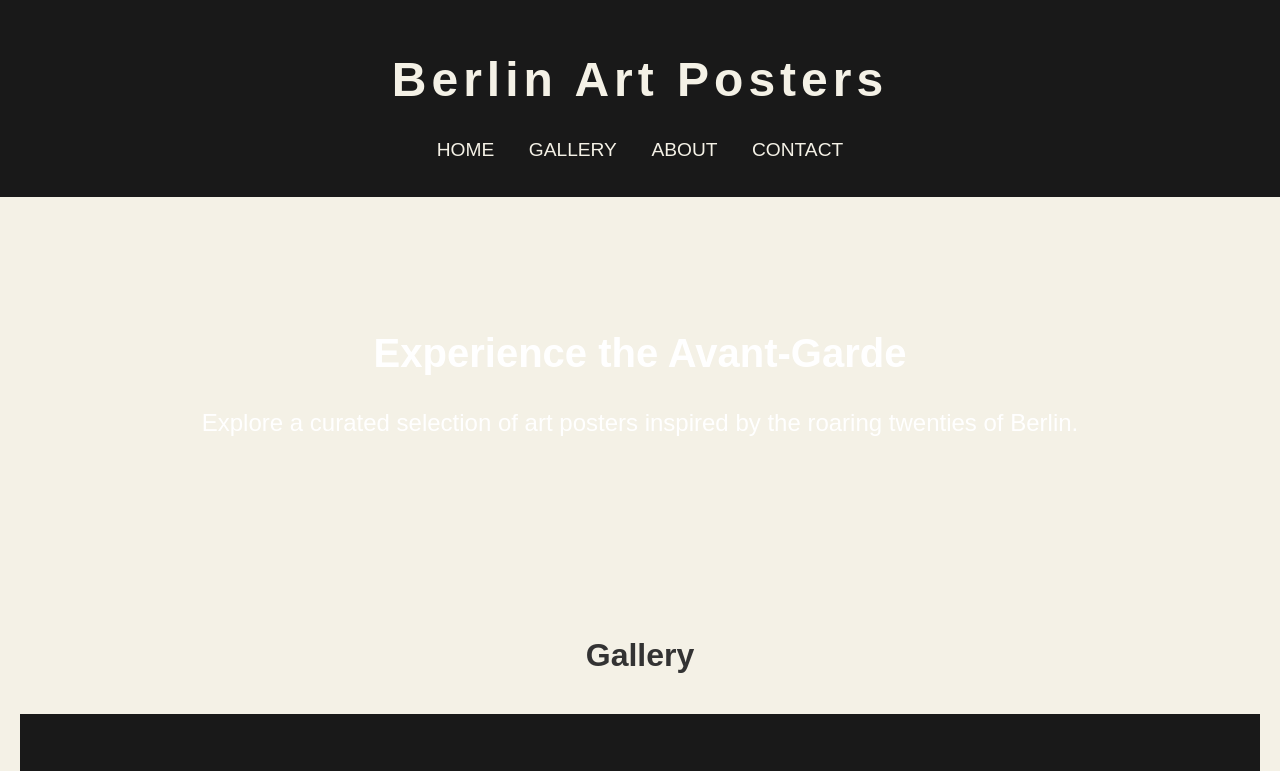
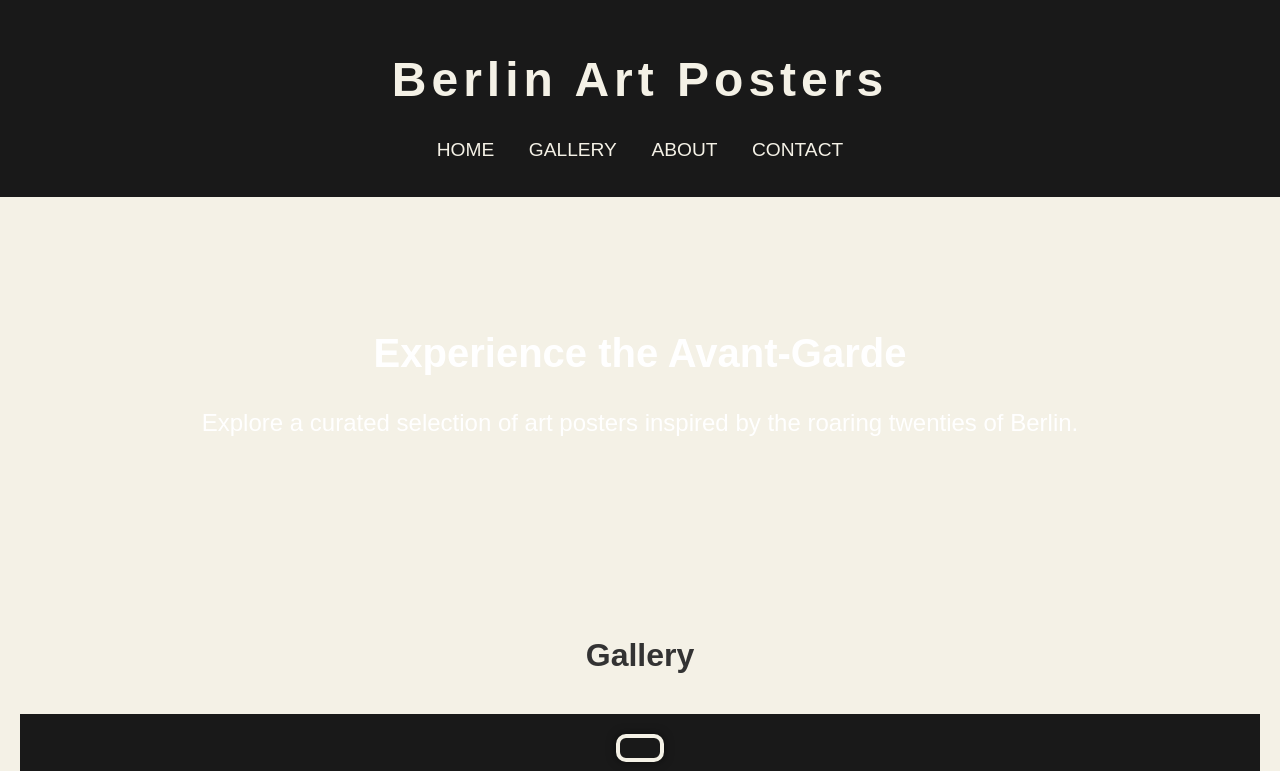
Before and after one commit to HotstuffRadio/Berlin_Posters, a plain HTML site: page index.html in a window 1280 px wide. Shown: the top 771 px of the page. Drawn offline with Linux system fonts and the light colour scheme.

Commit message:
Update styles.css

```diff
--- a/styles.css
+++ b/styles.css
@@ -36,6 +36,31 @@ nav ul li a {
     font-size: 1.2em;
     text-transform: uppercase;
 }
+
+/* styles.css */
+
+/* Clock container styling */
+.clock-container {
+    display: flex;
+    justify-content: center;
+    align-items: center;
+    margin-bottom: 20px;
+}
+
+/* Clock styling */
+#clock {
+    font-family: 'Futura', sans-serif;
+    font-size: 2.5em;
+    color: #f4f1e6;
+    background-color: #191919;
+    padding: 10px 20px;
+    border: 4px solid #f4f1e6;
+    border-radius: 10px;
+    letter-spacing: 2px;
+    box-shadow: 0 0 10px rgba(0, 0, 0, 0.5);
+    text-align: center;
+}
+
 
 .hero {
     background-image: url('berlin-1920s.jpg'); /* Replace with a 1920s Berlin-inspired image */
```
